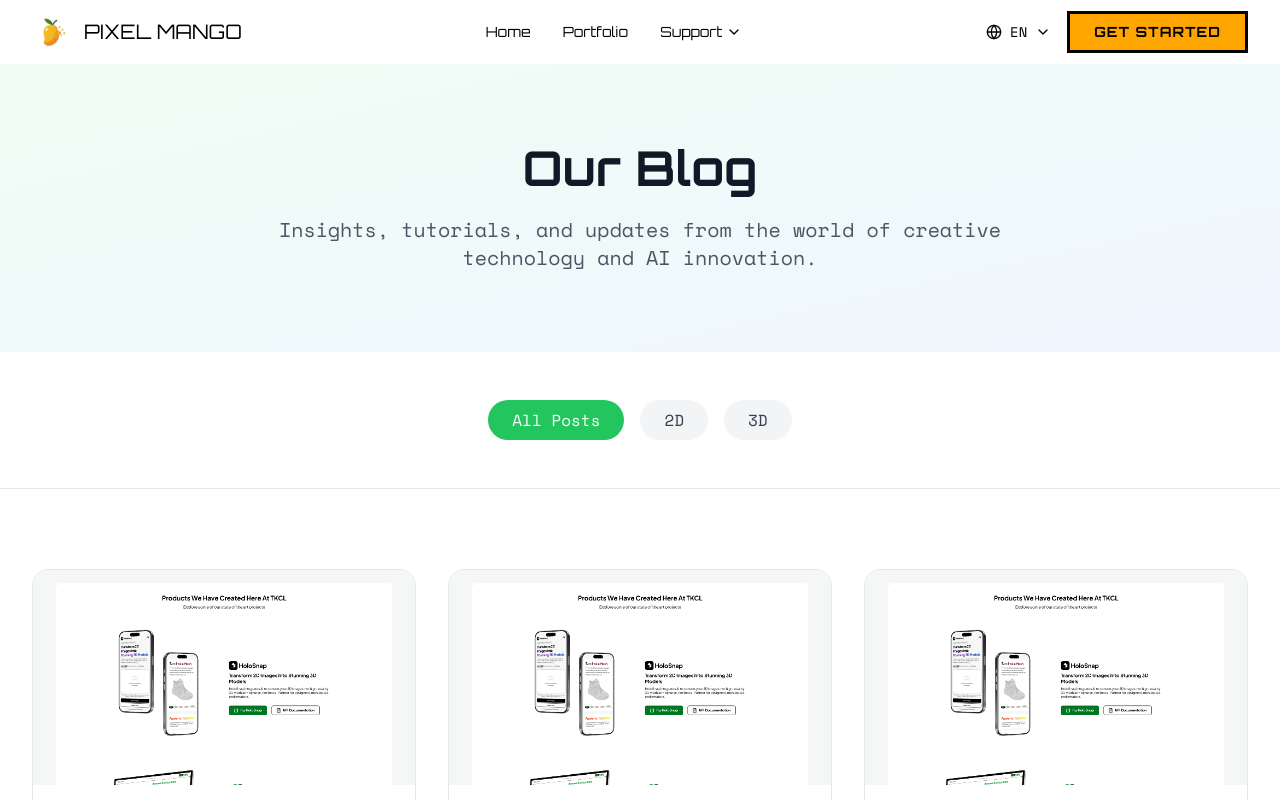
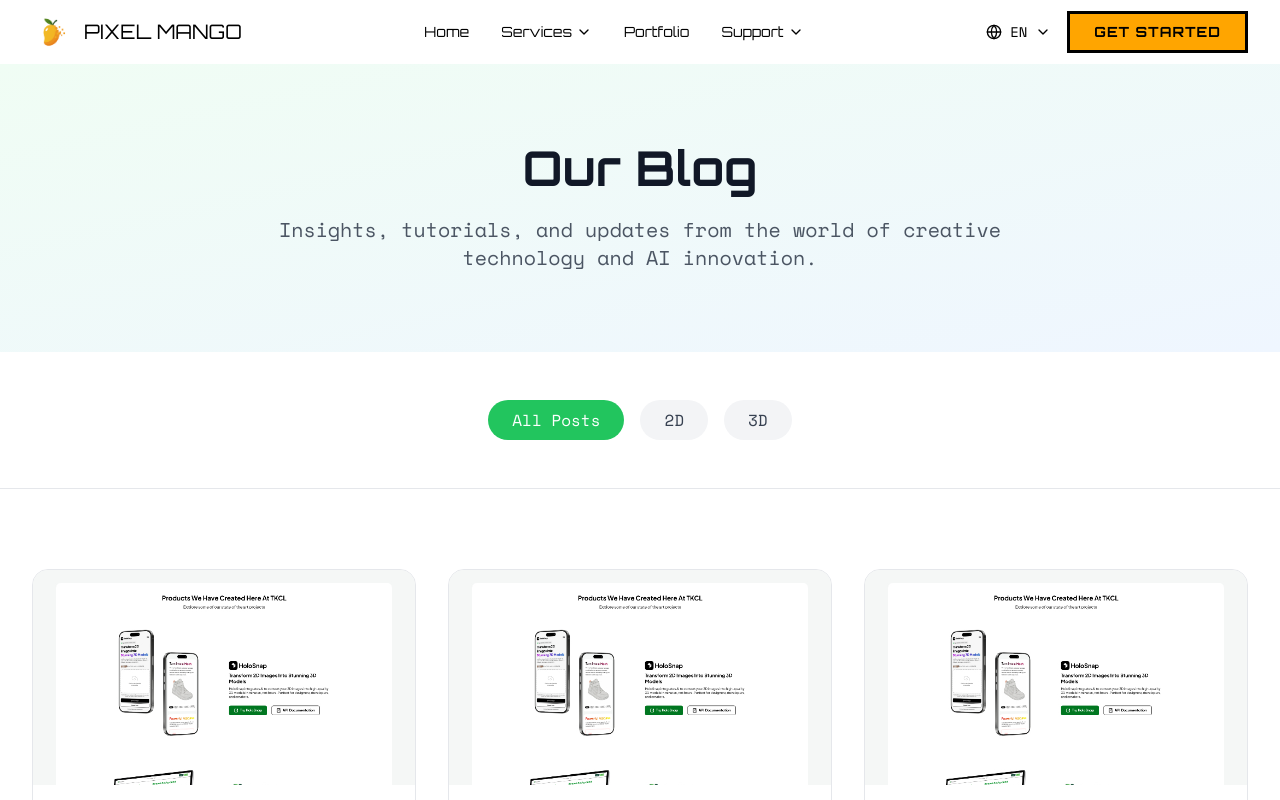
Before and after one commit to Izazzubayer/Updated-PM-Site, a React (Vite) app: page /blog in a window 1280 px wide. Shown: the top 800 px of the page. Built offline with nearby package versions, Linux system fonts and the light colour scheme; a web font is replaced by a local one.

Commit message:
feat: Add services dropdown to navbar
Added a services dropdown to the navigation bar with the following services: Brand Identity Design, Social Media Branding, UI/UX Design, Website Development, Content Creation, and Consultation & Strategy.

```diff
--- a/src/components/Header.tsx
+++ b/src/components/Header.tsx
@@ -28,6 +28,18 @@ const Header = () => {
 
   const navigation = [
     { name: 'Home', href: '/' },
+    {
+      name: 'Services',
+      href: '/services',
+      dropdown: [
+        { name: 'Brand Identity Design', href: '/services/brand-identity', icon: '🎨' },
+        { name: 'Social Media Branding', href: '/services/social-media', icon: '📱' },
+        { name: 'UI/UX Design', href: '/services/ui-ux-design', icon: '💻' },
+        { name: 'Website Development', href: '/services/website-development', icon: '🌐' },
+        { name: 'Content Creation', href: '/services/content-creation', icon: '✍️' },
+        { name: 'Consultation & Strategy', href: '/services/consultation-strategy', icon: '💡' }
+      ]
+    },
     { name: 'Portfolio', href: '/portfolio' },
     {
       name: 'Support',
```
